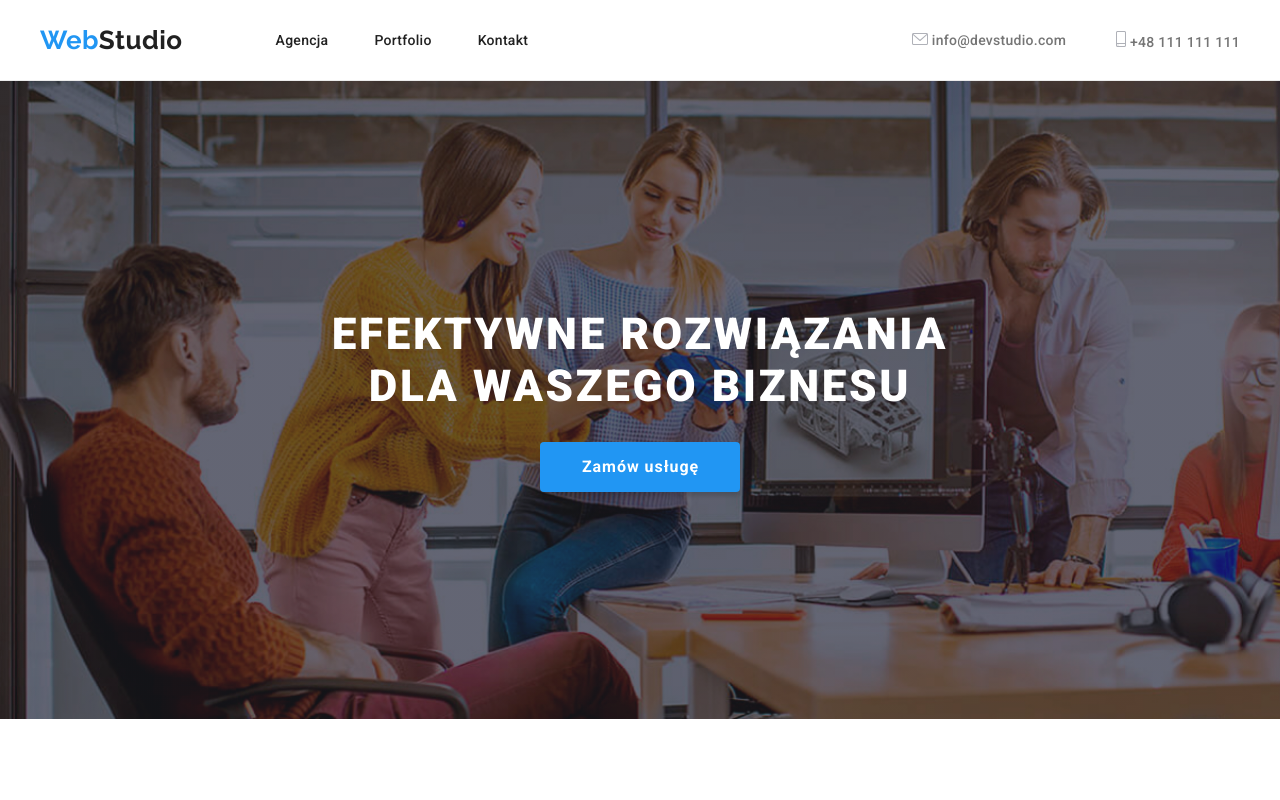
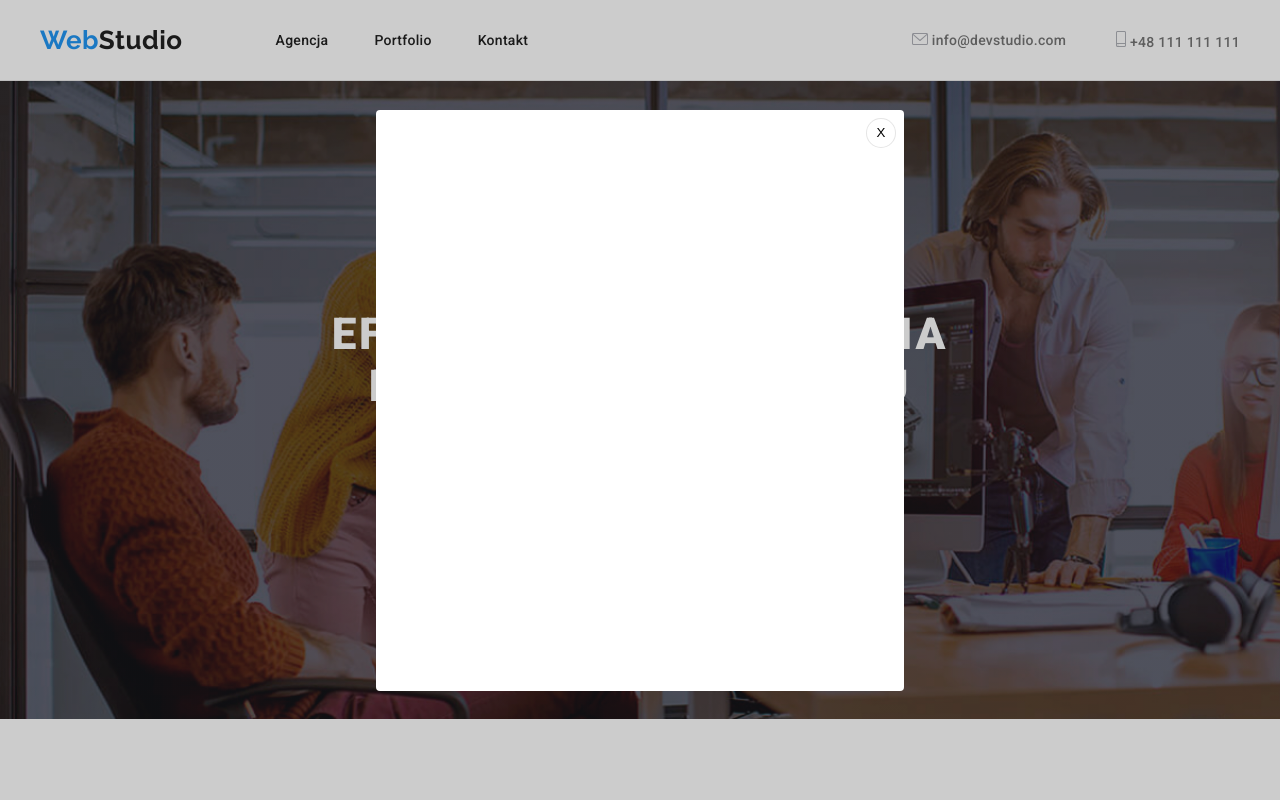
Before and after one commit to Anczak/goit-markup-hw-05, a plain HTML site: page index.html in a window 1280 px wide. Both pictures are taken after a click on the button "Zamów usługę". Shown: the top 800 px of the page. Drawn offline with Linux system fonts and the light colour scheme.

Commit message:
css modal

```diff
--- a/css/styles.css
+++ b/css/styles.css
@@ -17,6 +17,47 @@
 body {
   letter-spacing: 0.03em;
   font-family: var(--font-primary);
+}
+.backdrop {
+  display: flex;
+  align-items: center;
+  justify-content: center;
+  background: rgba(0, 0, 0, 0.2);
+  position: fixed;
+  top: 0;
+  bottom: 0;
+  left: 0;
+  right: 0;
+  width: 100%;
+  height: 100%;
+}
+.modal-window {
+  position: absolute;
+  background-color: #fff;
+  border-radius: 4px;
+  width: 528px;
+  height: 581px;
+  transform: scale(1);
+  transition: transform 250ms var(--trasnition-master);
+}
+.modal-close-btn {
+  position: absolute;
+  top: 8px;
+  left: 490px;
+  height: 30px;
+  width: 30px;
+  border-radius: 50%;
+  background-color: #fff;
+  border: 1px solid rgba(0, 0, 0, 0.1);
+  cursor: pointer;
+}
+.is-hidden {
+  visibility: hidden;
+  pointer-events: none;
+}
+.is-hidden .modal-window {
+  transform: scale(0);
+  transition: transform 250ms var(--trasnition-master);
 }
 header {
   border-bottom: #ececec 1px solid;
@@ -43,7 +84,6 @@ header > div {
   align-items: center;
   padding: 133px 0;
 }
-
 .container-advantages {
   display: flex;
   justify-content: center;
@@ -397,18 +437,20 @@ header .logo {
 .links:active {
   color: var(--brand-blue);
 }
-.links::after {
+.link-underline:hover::after {
+  content: "";
+  display: block;
   position: absolute;
+  margin-top: 28px;
   width: 58px;
   height: 4px;
-  left: 552px;
-  top: 76px;
+  border-radius: 2px;
   background: #2196f3;
-  border-radius: 2px;
 }
 .contact {
   color: var(--brand-gray);
   letter-spacing: 0.02em;
+  cursor: pointer;
 }
 .contact:hover,
 .contact:focus {
--- a/index.html
+++ b/index.html
@@ -17,14 +17,24 @@
         <nav class="section-header-nav">
           <a class="logo" href="#">Web<span>Studio</span></a>
           <ul class="section-header-list">
-            <li><a class="links" href="#">Agencja</a></li>
-            <li><a class="links" href="./portfolio.html">Portfolio</a></li>
-            <li><a class="links">Kontakt</a></li>
+            <li>
+              <div class="link-underline">
+                <a class="links" href="#">Agencja</a>
+              </div>
+            </li>
+            <li>
+              <div class="link-underline">
+                <a class="links" href="./portfolio.html">Portfolio</a>
+              </div>
+            </li>
+            <li>
+              <div class="link-underline"><a class="links">Kontakt</a></div>
+            </li>
           </ul>
         </nav>
         <ul class="section-header-contact-list">
           <li class="contact-list-element">
-            <a class="contact" href="mailto:info@devstudio.com">
+            <a href="mailto:info@devstudio.com" class="contact">
               <svg class="envelope">
                 <use href="./images/icons.svg#envelope"></use>
               </svg>
@@ -45,7 +55,9 @@
     <section class="section order-solution">
       <div class="container container-solution">
         <h1 class="order-header">EFEKTYWNE ROZWIĄZANIA DLA WASZEGO BIZNESU</h1>
-        <button class="order-button" type="button">Zamów usługę</button>
+        <button data-modal-open class="order-button" type="button">
+          Zamów usługę
+        </button>
       </div>
     </section>
     <main>
@@ -372,5 +384,13 @@
         </div>
       </div>
     </footer>
+    <div data-modal class="backdrop is-hidden">
+      <div class="modal-window">
+        <button data-modal-close type="button" class="modal-close-btn">
+          X
+        </button>
+      </div>
+    </div>
+    <script src="./js/modal.js"></script>
   </body>
 </html>
--- /dev/null
+++ b/js/modal.js
@@ -0,0 +1,14 @@
+(() => {
+  const refs = {
+    openModalBtn: document.querySelector("[data-modal-open]"),
+    closeModalBtn: document.querySelector("[data-modal-close]"),
+    modal: document.querySelector("[data-modal]"),
+  };
+
+  refs.openModalBtn.addEventListener("click", toggleModal);
+  refs.closeModalBtn.addEventListener("click", toggleModal);
+
+  function toggleModal() {
+    refs.modal.classList.toggle("is-hidden");
+  }
+})();
```
Also changed, not shown: 1 other file.
